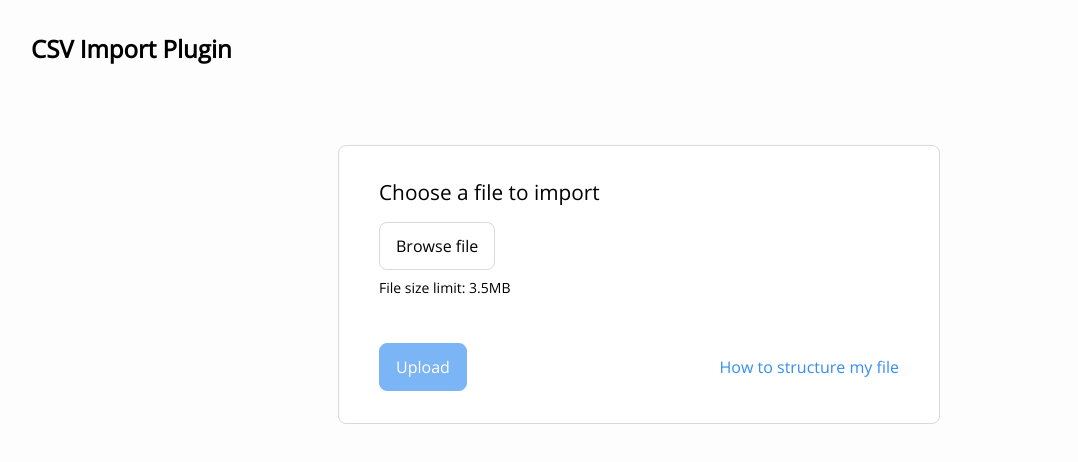
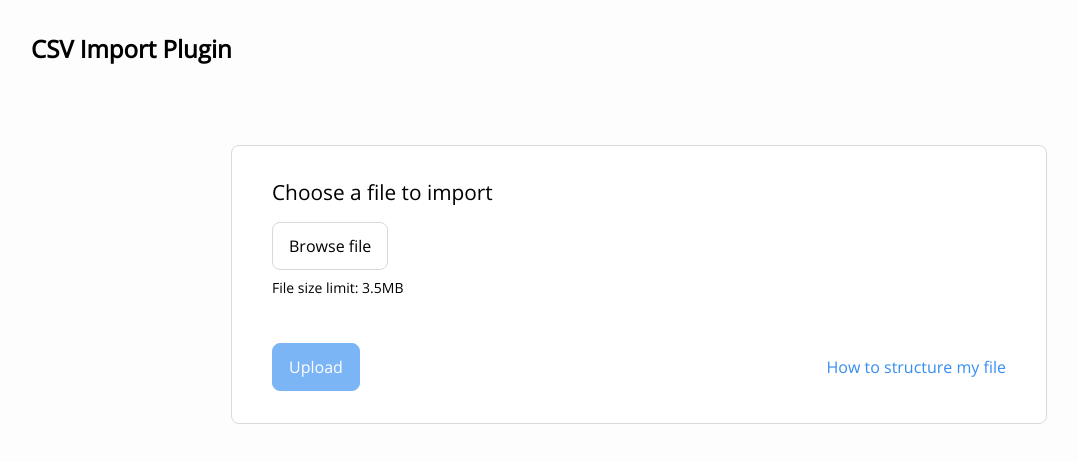
Before and after one commit to isabella232/lke-plugin-csv-importer, a website with bundled scripts: page src/public/index.html in a window 1280 px wide. Shown: the whole page, without its empty margins (1-1079 px from the left). Built offline with nearby package versions, Linux system fonts and the light colour scheme.

Commit message:
change  package and fix style

```diff
--- a/package.json
+++ b/package.json
@@ -8,6 +8,7 @@
   "files": [
     "backend/**/**.js",
     "public/**.js",
+    "public/**.html",
     "public/assets/**",
     "manifest.json",
     "package.json"
--- a/src/public/assets/css/main.css
+++ b/src/public/assets/css/main.css
@@ -67,7 +67,7 @@ a {
     border-radius: 8px;
     background-color: #fff;
     display: none;
-    width: 520px;
+    width: 734px;
 }
 
 .card-footer {
--- a/src/public/cards/uploader.ts
+++ b/src/public/cards/uploader.ts
@@ -60,6 +60,8 @@ export class CSVUploader {
         throw Error('File exceeds the 3.5MB limit\n');
       } else {
         this.readButton.disabled = false;
+        this.fileName.style.cursor = 'pointer';
+
       }
     }
   }
@@ -135,5 +137,7 @@ export class CSVUploader {
     }
     this.container.style.display = "block";
     this.readButton.disabled = true;
+    this.fileName.style.cursor = 'auto';
+
   }
 }
--- a/src/public/index.ts
+++ b/src/public/index.ts
@@ -66,6 +66,7 @@ function main() {
   showExampleButton.addEventListener("click", () => {
     uploader.hideCard();
     csvFileStructureExample.showCard();
+    csvFileStructureExample.showImageExample(EntityType.NODE);
   });
 
   // CSV example screen event handler
```
